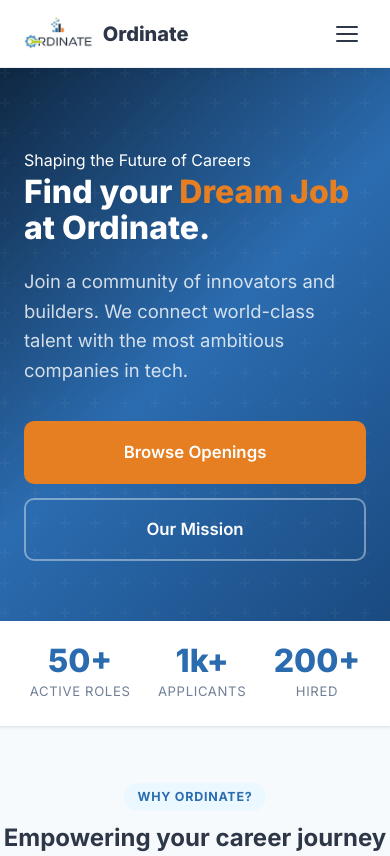
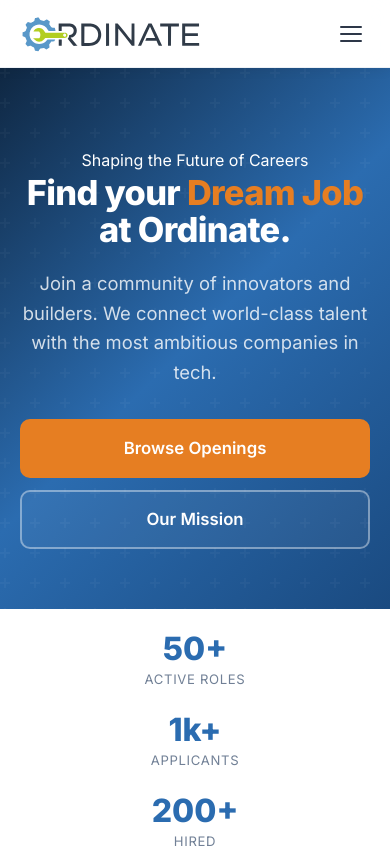
Before and after one commit to arshit09/ordinate, a plain HTML site: page public-website/frontend/index.html in a window 390 px wide. Shown: the top 856 px of the page. Drawn offline with Linux system fonts and the light colour scheme.

Commit message:
Optimize mobile view and address text squeezing issues

```diff
--- a/admin-website/frontend/css/global.css
+++ b/admin-website/frontend/css/global.css
@@ -90,6 +90,8 @@
 .gap-12 { gap: 12px; }
 .gap-16 { gap: 16px; }
 .gap-24 { gap: 24px; }
+.gap-32 { gap: 32px; }
+.gap-40 { gap: 40px; }
 .mt-8  { margin-top:  8px; }
 .mt-16 { margin-top: 16px; }
 .mt-24 { margin-top: 24px; }
@@ -558,6 +560,7 @@
 }
 
 @media (max-width: 768px) {
+  .search-bar select,
   .search-bar .custom-select-wrapper { max-width: none; }
 }
 
@@ -623,6 +626,12 @@
   padding: 0 28px; display: flex; align-items: center; justify-content: space-between;
   position: sticky; top: 0; z-index: 90;
 }
+.sidebar-toggle {
+  display: none; align-items: center; justify-content: center;
+  width: 40px; height: 40px; background: var(--surface-2); border-radius: var(--radius-sm);
+  color: var(--dark-80); cursor: pointer; border: none;
+}
+.sidebar-toggle svg { width: 22px; height: 22px; }
 .admin-topbar h1 { font-size: 1.1rem; }
 .admin-content { padding: 28px; flex: 1; }
 
@@ -733,18 +742,29 @@
 @media (max-width: 768px) {
   .nav-links, .nav-cta { display: none; }
   .nav-hamburger { display: flex; }
+  .container { padding: 0 20px; }
   .footer-grid { grid-template-columns: 1fr 1fr; }
   .form-row { grid-template-columns: 1fr; }
-  .admin-sidebar { transform: translateX(-100%); }
-  .admin-sidebar.open { transform: translateX(0); }
+  .admin-sidebar { transform: translateX(-100%); width: 280px; }
+  .admin-sidebar.open { transform: translateX(0); box-shadow: var(--shadow-xl); }
   .admin-main { margin-left: 0; }
+  .sidebar-toggle { display: flex; }
+  .admin-topbar { padding: 0 16px; }
+  .admin-content { padding: 20px; }
   .slide-panel { width: 100%; right: -100%; }
   .hero { padding: 80px 0 60px; }
   .section { padding: 56px 0; }
   .cta-banner { border-radius: 0; margin: 0; }
 }
 @media (max-width: 480px) {
+  .container { padding: 0 16px; }
   .footer-grid { grid-template-columns: 1fr; }
   .stat-cards { grid-template-columns: 1fr 1fr; }
   .hero-ctas { flex-direction: column; }
+  .hero-ctas .btn { width: 100%; }
+  .hero h1 { font-size: 1.75rem; }
+  .section-header { margin-bottom: 32px; }
+  .job-card { padding: 20px; }
+  .totp-digit { width: 38px; height: 48px; font-size: 1.25rem; }
+  .totp-input-group { gap: 4px; }
 }
--- a/public-website/frontend/css/global.css
+++ b/public-website/frontend/css/global.css
@@ -68,9 +68,9 @@
 ::-webkit-scrollbar-thumb:hover { background: var(--dark-60); }
 
 /* ── Typography ─────────────────────────────────────────────── */
-h1 { font-size: clamp(2rem, 5vw, 3.5rem); font-weight: 800; line-height: 1.15; }
-h2 { font-size: clamp(1.5rem, 3vw, 2.25rem); font-weight: 700; line-height: 1.25; }
-h3 { font-size: 1.25rem; font-weight: 600; }
+h1 { font-size: clamp(2.25rem, 6vw, 3.5rem); font-weight: 800; line-height: 1.1; letter-spacing: -0.02em; }
+h2 { font-size: clamp(1.75rem, 4vw, 2.5rem); font-weight: 700; line-height: 1.2; letter-spacing: -0.01em; }
+h3 { font-size: 1.25rem; font-weight: 600; line-height: 1.3; }
 h4 { font-size: 1rem; font-weight: 600; }
 p  { color: var(--dark-80); }
 .text-muted { color: var(--dark-60); font-size: .9rem; }
@@ -90,6 +90,8 @@
 .gap-12 { gap: 12px; }
 .gap-16 { gap: 16px; }
 .gap-24 { gap: 24px; }
+.gap-32 { gap: 32px; }
+.gap-40 { gap: 40px; }
 .mt-8  { margin-top:  8px; }
 .mt-16 { margin-top: 16px; }
 .mt-24 { margin-top: 24px; }
@@ -361,10 +363,10 @@
 .hero h1 { color: #fff; margin-bottom: 20px; max-width: 680px; }
 .hero h1 span { color: var(--accent); }
 .hero p { font-size: 1.15rem; color: rgba(255,255,255,.8); max-width: 520px; margin-bottom: 36px; }
-.hero-ctas { display: flex; gap: 14px; flex-wrap: wrap; }
+.hero-ctas { display: flex; gap: 16px; flex-wrap: wrap; }
 .hero-ctas .btn-primary { background: var(--accent); border-color: var(--accent); }
 .hero-ctas .btn-primary:hover { background: var(--accent-dark); }
-.hero-ctas .btn-outline { border-color: rgba(255,255,255,.4); color: #fff; }
+.hero-ctas .btn-outline { border-color: rgba(255,255,255,.4); color: #fff; background: rgba(255,255,255,0.05); }
 .hero-ctas .btn-outline:hover { background: rgba(255,255,255,.15); border-color: rgba(255,255,255,.6); }
 
 /* ── Stats Bar ───────────────────────────────────────────────── */
@@ -558,6 +560,7 @@
 }
 
 @media (max-width: 768px) {
+  .search-bar select,
   .search-bar .custom-select-wrapper { max-width: none; }
 }
 
@@ -623,6 +626,12 @@
   padding: 0 28px; display: flex; align-items: center; justify-content: space-between;
   position: sticky; top: 0; z-index: 90;
 }
+.sidebar-toggle {
+  display: none; align-items: center; justify-content: center;
+  width: 40px; height: 40px; background: var(--surface-2); border-radius: var(--radius-sm);
+  color: var(--dark-80); cursor: pointer; border: none;
+}
+.sidebar-toggle svg { width: 22px; height: 22px; }
 .admin-topbar h1 { font-size: 1.1rem; }
 .admin-content { padding: 28px; flex: 1; }
 
@@ -730,21 +739,56 @@
 .toast.removing { animation: slideDown .3s ease forwards; }
 
 /* ── Responsive ───────────────────────────────────────────────── */
+@media (max-width: 991px) {
+  .section { padding: 64px 0; }
+  .grid-3, .grid-4 { grid-template-columns: repeat(auto-fit, minmax(280px, 1fr)); }
+}
+
 @media (max-width: 768px) {
   .nav-links, .nav-cta { display: none; }
   .nav-hamburger { display: flex; }
-  .footer-grid { grid-template-columns: 1fr 1fr; }
+  .container { padding: 0 24px; }
+  .footer-grid { grid-template-columns: 1fr 1fr; gap: 32px; }
   .form-row { grid-template-columns: 1fr; }
-  .admin-sidebar { transform: translateX(-100%); }
-  .admin-sidebar.open { transform: translateX(0); }
+  .admin-sidebar { transform: translateX(-100%); width: 280px; }
+  .admin-sidebar.open { transform: translateX(0); box-shadow: var(--shadow-xl); }
   .admin-main { margin-left: 0; }
+  .sidebar-toggle { display: flex; }
+  .admin-topbar { padding: 0 16px; }
+  .admin-content { padding: 20px; }
   .slide-panel { width: 100%; right: -100%; }
-  .hero { padding: 80px 0 60px; }
+  .hero { padding: 80px 0 60px; text-align: center; }
+  .hero h1 { margin: 0 auto 20px; }
+  .hero p { margin: 0 auto 32px; }
+  .hero-ctas { justify-content: center; }
   .section { padding: 56px 0; }
-  .cta-banner { border-radius: 0; margin: 0; }
+  .cta-banner { border-radius: 0; margin: 0; padding: 48px 24px; }
+  .stats-bar .container { justify-content: center; gap: 32px; }
 }
+
 @media (max-width: 480px) {
+  .container { padding: 0 20px; }
   .footer-grid { grid-template-columns: 1fr; }
-  .stat-cards { grid-template-columns: 1fr 1fr; }
-  .hero-ctas { flex-direction: column; }
+  .stat-cards { grid-template-columns: 1fr; }
+  .stats-bar .container { flex-direction: column; align-items: center; gap: 24px; }
+  .hero-ctas { flex-direction: column; width: 100%; gap: 12px; }
+  .hero-ctas .btn { width: 100%; padding: 14px; }
+  .hero h1 { font-size: 2.15rem; }
+  .section-header { margin-bottom: 32px; padding: 0 10px; }
+  .section-header h2 { font-size: 1.85rem; }
+  .job-card { padding: 20px; }
+  .card-pad { padding: 24px; }
+  .card-pad-sm { padding: 16px; }
+  .totp-digit { width: 38px; height: 48px; font-size: 1.25rem; }
+  .totp-input-group { gap: 4px; }
+  .apply-job-banner { flex-direction: column; text-align: center; padding: 24px; }
+  .apply-job-banner .job-icon { margin: 0 auto; }
+  .search-bar { padding: 20px; gap: 16px; }
+  .search-bar select,
+  .search-bar .custom-select-wrapper { max-width: none; }
 }
+
+@media (max-width: 360px) {
+  .container { padding: 0 16px; }
+  .hero h1 { font-size: 1.85rem; }
+}
--- a/public-website/frontend/index.html
+++ b/public-website/frontend/index.html
@@ -1,18 +1,19 @@
 <!DOCTYPE html>
 <html lang="en">
+
 <head>
     <meta charset="UTF-8">
     <meta name="viewport" content="width=device-width, initial-scale=1.0">
     <title>Ordinate — Next-Gen Job Platform</title>
     <link rel="stylesheet" href="css/global.css">
-    <link rel="icon" type="image/png" href="assets/images/logo.png">
+    <link rel="icon" type="image/svg+xml" href="assets/images/logo.svg">
 </head>
+
 <body>
     <nav class="navbar">
         <div class="container">
             <a href="/" class="nav-brand">
-                <img src="assets/images/logo.png" alt="Ordinate Logo">
-                <span style="font-weight: 800; font-size: 1.25rem; color: var(--dark);">Ordinate</span>
+                <img src="assets/images/logo.svg" alt="Ordinate Logo">
             </a>
             <div class="nav-links">
                 <a href="index.html">Home</a>
@@ -36,9 +37,10 @@
     <main class="page-pad">
         <section class="hero">
             <div class="container">
-                    <span>Shaping the Future of Careers</span>
+                <span>Shaping the Future of Careers</span>
                 <h1>Find your <span>Dream Job</span> at Ordinate.</h1>
-                <p>Join a community of innovators and builders. We connect world-class talent with the most ambitious companies in tech.</p>
+                <p>Join a community of innovators and builders. We connect world-class talent with the most ambitious
+                    companies in tech.</p>
                 <div class="hero-ctas">
                     <a href="/jobs.html" class="btn btn-primary btn-lg">Browse Openings</a>
                     <a href="/about.html" class="btn btn-outline btn-lg">Our Mission</a>
@@ -91,7 +93,9 @@
         <section class="section" style="background: var(--surface-2);">
             <div class="container grid-2 gap-40" style="align-items: center;">
                 <div>
-                    <span class="eyebrow" style="color: var(--primary); font-weight: 700; text-transform: uppercase; font-size: .8rem;">How it works</span>
+                    <span class="eyebrow"
+                        style="color: var(--primary); font-weight: 700; text-transform: uppercase; font-size: .8rem;">How
+                        it works</span>
                     <h2 class="mb-24 mt-8">Apply in minutes, start your journey today.</h2>
                     <div class="flex-column gap-24">
                         <div class="step-item">
@@ -119,7 +123,8 @@
                     <a href="/jobs.html" class="btn btn-primary mt-40">Get Started Now</a>
                 </div>
                 <div class="flex-center">
-                    <img src="/assets/images/logo.png" alt="Ordinate Illustration" style="width: 100%; max-width: 400px; opacity: 0.1; filter: grayscale(1);">
+                    <img src="assets/images/logo.svg" alt="Ordinate Illustration"
+                        style="width: 100%; max-width: 400px; opacity: 0.1; filter: grayscale(1);">
                 </div>
             </div>
         </section>
@@ -137,8 +142,9 @@
         <div class="container">
             <div class="footer-grid">
                 <div class="footer-brand">
-                    <img src="/assets/images/logo.png" alt="Ordinate Logo">
-                    <p>The premier job platform for the modern era. Connecting top-tier talent with world-class opportunities in technology and beyond.</p>
+                    <img src="assets/images/logo.svg" alt="Ordinate Logo">
+                    <p>The premier job platform for the modern era. Connecting top-tier talent with world-class
+                        opportunities in technology and beyond.</p>
                 </div>
                 <div class="footer-col">
                     <h4>Platform</h4>
@@ -171,4 +177,5 @@
     <script src="js/navbar.js"></script>
     <script src="js/api.js"></script>
 </body>
+
 </html>
```
Also changed, not shown: admin-website/frontend/admin-dashboard.js (+25 -1 lines), admin-website/frontend/dashboard.html (+8 -3 lines), admin-website/frontend/login.html (+2 -2 lines), admin-website/frontend/totp-setup.html (+2 -2 lines), public-website/frontend/about.html (+22 -12 lines), public-website/frontend/apply.html (+13 -7 lines), public-website/frontend/contact.html (+12 -7 lines), public-website/frontend/jobs.html (+5 -3 lines), admin-website/frontend/assets/images/logo.png (deleted), admin-website/frontend/assets/images/logo.svg (added), public-website/frontend/assets/images/logo.png (deleted), public-website/frontend/assets/images/logo.svg (added).
